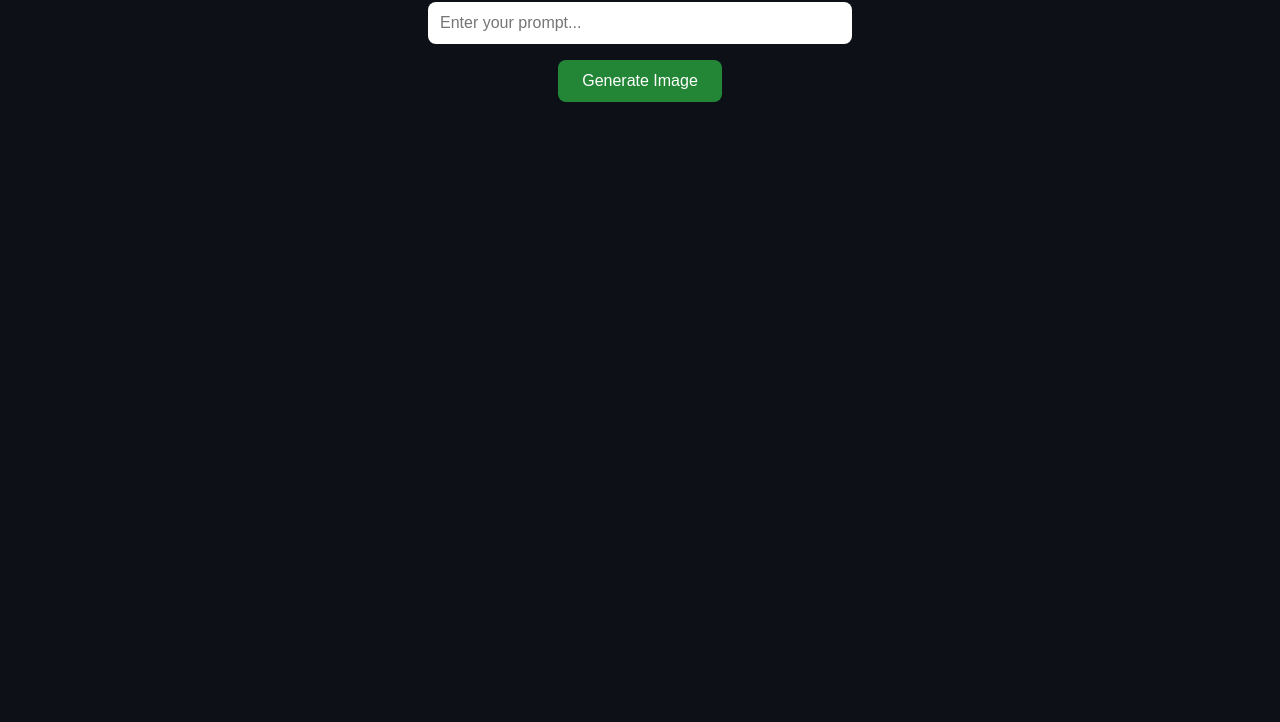
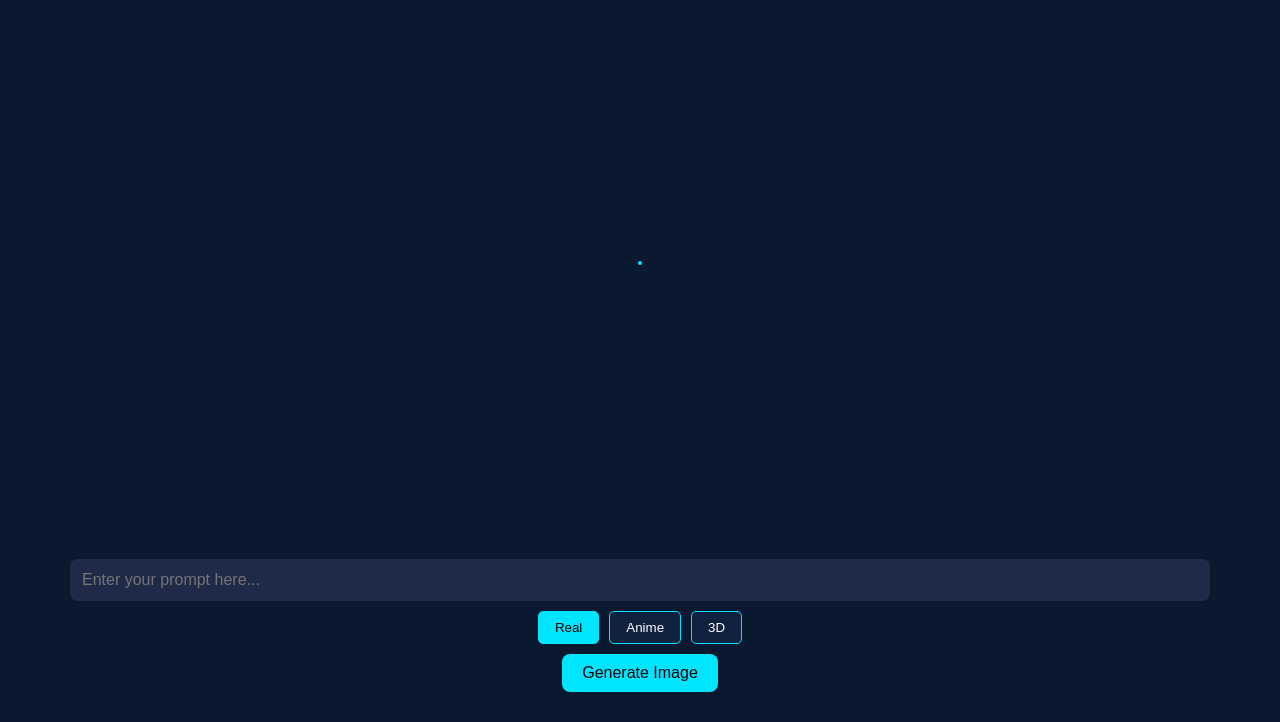
Before and after one commit to richierich128/ai-image-site, a website: page index.html in a window 1280 px wide. Shown: the part 118-840 px from the top of the page. Before the commit the page ends 800 px from the top, so only its background shows below. Drawn offline with Linux system fonts and the light colour scheme.

Commit message:
Update index.html

```diff
--- a/index.html
+++ b/index.html
@@ -1,68 +1,121 @@
 <!DOCTYPE html>
 <html lang="en">
 <head>
-  <meta charset="UTF-8">
-  <meta name="viewport" content="width=device-width, initial-scale=1">
+  <meta charset="UTF-8" />
+  <meta name="viewport" content="width=device-width, initial-scale=1.0"/>
   <title>AI Image Generator</title>
   <style>
     body {
-      background-color: #0d1117;
-      color: #c9d1d9;
       font-family: 'Segoe UI', sans-serif;
-      text-align: center;
-      padding: 2rem;
+      background: #0a192f;
+      color: #f5f5f5;
+      display: flex;
+      flex-direction: column;
+      justify-content: space-between;
+      align-items: center;
+      height: 100vh;
+      padding: 20px;
+      margin: 0;
     }
 
     h1 {
-      font-size: 2rem;
-      margin-bottom: 1rem;
+      color: #00e5ff;
+      margin-bottom: 10px;
     }
 
-    input {
-      padding: 0.75rem;
-      width: 80%;
-      max-width: 400px;
+    #imageContainer {
+      flex: 1;
+      width: 100%;
+      display: flex;
+      justify-content: center;
+      align-items: center;
+    }
+
+    #generatedImage {
+      max-width: 90%;
+      max-height: 80%;
+      border-radius: 10px;
+      margin-bottom: 10px;
+      border: 2px solid #00e5ff;
+    }
+
+    #controls {
+      width: 100%;
+      display: flex;
+      flex-direction: column;
+      align-items: center;
+      margin-top: auto;
+    }
+
+    #prompt {
+      width: 90%;
+      padding: 12px;
       font-size: 1rem;
       border: none;
       border-radius: 8px;
-      margin-bottom: 1rem;
+      margin-bottom: 10px;
+      background: #1e2a47;
+      color: #fff;
     }
 
-    button {
-      background-color: #238636;
-      color: white;
-      border: none;
-      padding: 0.75rem 1.5rem;
-      font-size: 1rem;
-      border-radius: 8px;
+    .style-buttons {
+      display: flex;
+      justify-content: center;
+      margin-bottom: 10px;
+    }
+
+    .style-btn {
+      padding: 8px 16px;
+      margin: 0 5px;
+      background: #112240;
+      color: #fff;
+      border: 1px solid #00e5ff;
+      border-radius: 5px;
       cursor: pointer;
     }
 
-    button:hover {
-      background-color: #2ea043;
+    .style-btn.selected {
+      background: #00e5ff;
+      color: #000;
     }
 
-    #status {
-      margin-top: 1rem;
-      color: orange;
+    #generateBtn {
+      padding: 10px 20px;
+      font-size: 1rem;
+      background: #00e5ff;
+      color: #000;
+      border: none;
+      border-radius: 8px;
+      cursor: pointer;
+      margin-bottom: 10px;
     }
 
-    #image-container img {
-      margin-top: 2rem;
-      max-width: 100%;
-      border-radius: 12px;
-      box-shadow: 0 0 10px black;
+    #generateBtn:hover {
+      background: #00bcd4;
     }
   </style>
 </head>
 <body>
   <h1>AI Image Generator</h1>
-  <input type="text" id="prompt" placeholder="Enter your prompt..." />
-  <br>
-  <button id="generate-btn">Generate Image</button>
-  <div id="status"></div>
-  <div id="image-container"></div>
 
-  <script src="generate.js" defer></script>
+  <div id="imageContainer">
+    <img id="generatedImage" src="" alt="" />
+  </div>
+
+  <div id="controls">
+    <input type="text" id="prompt" placeholder="Enter your prompt here..." />
+
+    <div class="style-buttons">
+      <button class="style-btn selected">Real</button>
+      <button class="style-btn">Anime</button>
+      <button class="style-btn">3D</button>
+    </div>
+
+    <button id="generateBtn">Generate Image</button>
+  </div>
+
+  <script src="generate.js"></script>
 </body>
 </html>
+
+<!-- redeploy trigger -->
```
